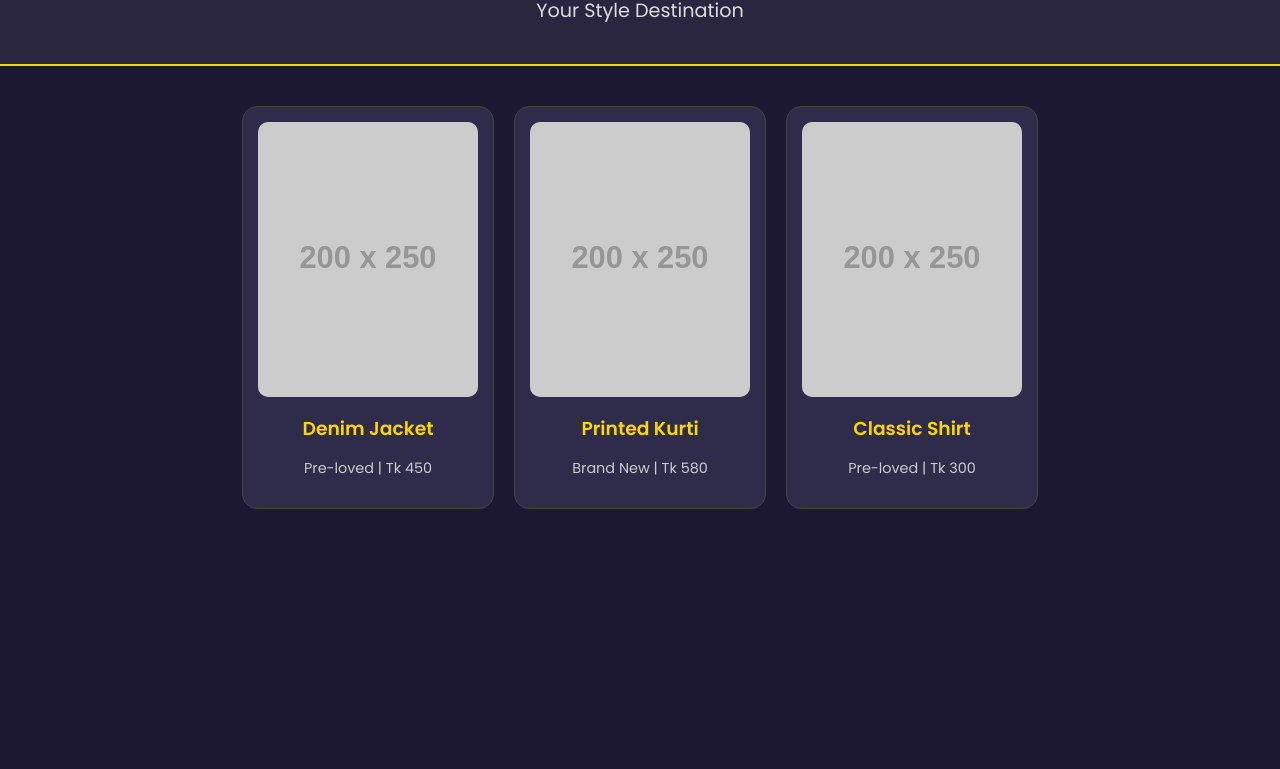
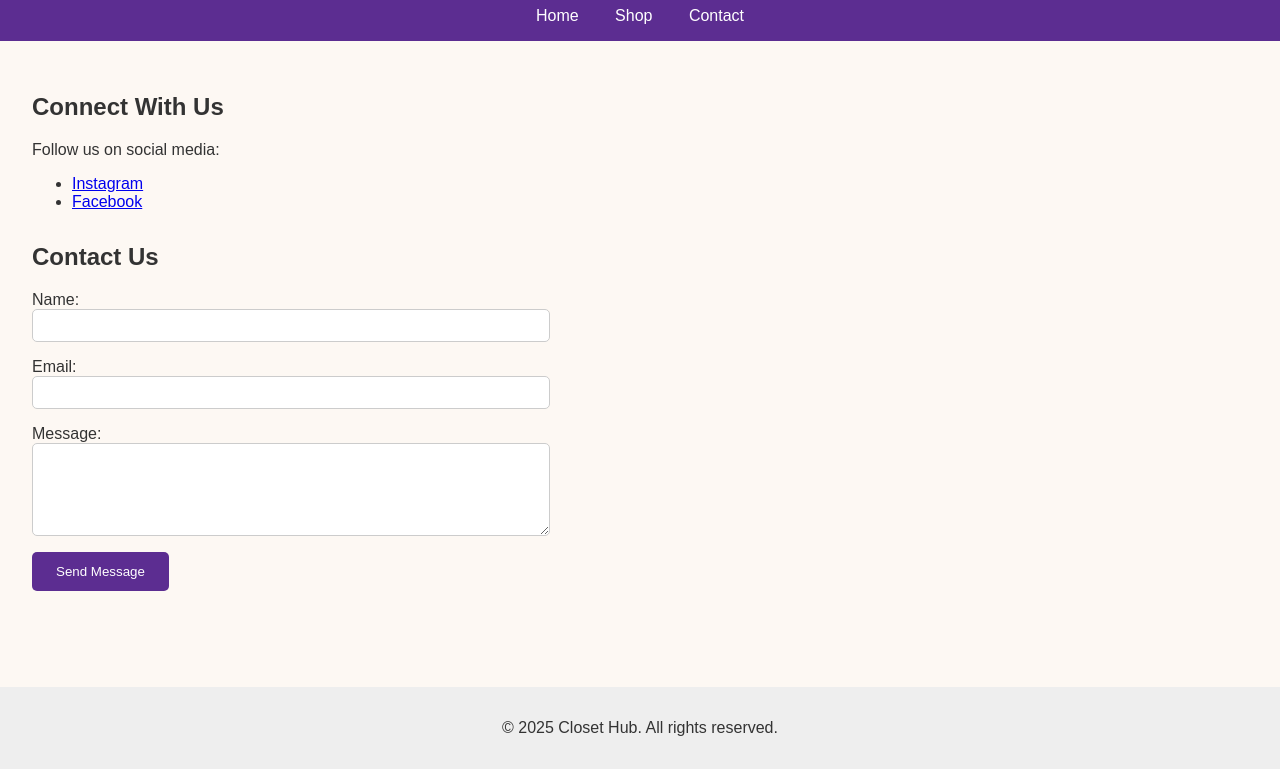
Before and after one commit to closethubbd/closethubbd.github.io, a plain HTML site: page index.html in a window 1280 px wide. Shown: the part 89-858 px from the top of the page. Before the commit the page ends 800 px from the top, so only its background shows below. Drawn offline with Linux system fonts and the light colour scheme; placeholder pictures from the web are drawn by us.

Commit message:
Add files via upload

```diff
--- a/index.html
+++ b/index.html
@@ -1,83 +1,50 @@
 <!DOCTYPE html>
 <html lang="en">
 <head>
-  <meta charset="UTF-8" />
-  <meta name="viewport" content="width=device-width, initial-scale=1.0" />
+  <meta charset="UTF-8">
+  <meta name="viewport" content="width=device-width, initial-scale=1.0">
   <title>Closet Hub</title>
-  <link href="https://fonts.googleapis.com/css2?family=Poppins:wght@400;600&display=swap" rel="stylesheet">
-  <style>
-    body {
-      margin: 0;
-      font-family: 'Poppins', sans-serif;
-      background-color: #1c1832;
-      color: #fff;
-    }
-    header {
-      background-color: #2a2640;
-      padding: 20px;
-      text-align: center;
-      border-bottom: 2px solid gold;
-    }
-    header h1 {
-      color: gold;
-      margin: 0;
-      font-size: 2.5em;
-    }
-    header p {
-      font-size: 1.2em;
-      margin-top: 5px;
-      color: #ddd;
-    }
-    .products {
-      display: flex;
-      flex-wrap: wrap;
-      gap: 20px;
-      padding: 40px;
-      justify-content: center;
-    }
-    .product {
-      background-color: #2f2b4a;
-      border: 1px solid #444;
-      border-radius: 15px;
-      padding: 15px;
-      width: 220px;
-      text-align: center;
-    }
-    .product img {
-      width: 100%;
-      border-radius: 10px;
-    }
-    .product h3 {
-      color: gold;
-      margin: 10px 0 5px 0;
-    }
-    .product p {
-      color: #ccc;
-      font-size: 0.9em;
-    }
-  </style>
+  <link rel="stylesheet" href="style.css">
 </head>
 <body>
   <header>
     <h1>Closet Hub</h1>
-    <p>Your Style Destination</p>
+    <nav>
+      <a href="index.html">Home</a>
+      <a href="shop.html">Shop</a>
+      <a href="contact.html">Contact</a>
+    </nav>
   </header>
-  <section class="products">
-    <div class="product">
-      <img src="https://via.placeholder.com/200x250.png?text=Denim+Jacket" alt="Denim Jacket">
-      <h3>Denim Jacket</h3>
-      <p>Pre-loved | Tk 450</p>
-    </div>
-    <div class="product">
-      <img src="https://via.placeholder.com/200x250.png?text=Printed+Kurti" alt="Printed Kurti">
-      <h3>Printed Kurti</h3>
-      <p>Brand New | Tk 580</p>
-    </div>
-    <div class="product">
-      <img src="https://via.placeholder.com/200x250.png?text=Classic+Shirt" alt="Classic Shirt">
-      <h3>Classic Shirt</h3>
-      <p>Pre-loved | Tk 300</p>
-    </div>
-  </section>
+
+  <main>
+    <section>
+      <h2>Connect With Us</h2>
+      <p>Follow us on social media:</p>
+      <ul>
+        <li><a href="https://instagram.com/closethubbd" target="_blank">Instagram</a></li>
+        <li><a href="https://facebook.com/closethubbd" target="_blank">Facebook</a></li>
+      </ul>
+    </section>
+
+    <section>
+      <h2>Contact Us</h2>
+      <form action="https://formsubmit.co/your-email@example.com" method="POST">
+        <label for="name">Name:</label>
+        <input type="text" id="name" name="name" required>
+
+        <label for="email">Email:</label>
+        <input type="email" id="email" name="email" required>
+
+        <label for="message">Message:</label>
+        <textarea id="message" name="message" rows="5" required></textarea>
+
+        <button type="submit">Send Message</button>
+      </form>
+    </section>
+  </main>
+
+  <footer>
+    <p>&copy; 2025 Closet Hub. All rights reserved.</p>
+  </footer>
 </body>
 </html>
--- /dev/null
+++ b/style.css
@@ -0,0 +1,54 @@
+body {
+  font-family: Arial, sans-serif;
+  background-color: #fdf8f3;
+  margin: 0;
+  padding: 0;
+  color: #333;
+}
+
+header {
+  background-color: #5c2d91;
+  color: white;
+  padding: 1rem;
+  text-align: center;
+}
+
+nav a {
+  color: white;
+  margin: 0 1rem;
+  text-decoration: none;
+}
+
+main {
+  padding: 2rem;
+}
+
+section {
+  margin-bottom: 2rem;
+}
+
+form input, form textarea {
+  display: block;
+  width: 100%;
+  max-width: 500px;
+  margin-bottom: 1rem;
+  padding: 0.5rem;
+  border: 1px solid #ccc;
+  border-radius: 5px;
+}
+
+button {
+  background-color: #5c2d91;
+  color: white;
+  border: none;
+  padding: 0.75rem 1.5rem;
+  border-radius: 5px;
+  cursor: pointer;
+}
+
+footer {
+  background-color: #eee;
+  text-align: center;
+  padding: 1rem;
+  margin-top: 2rem;
+}
```
